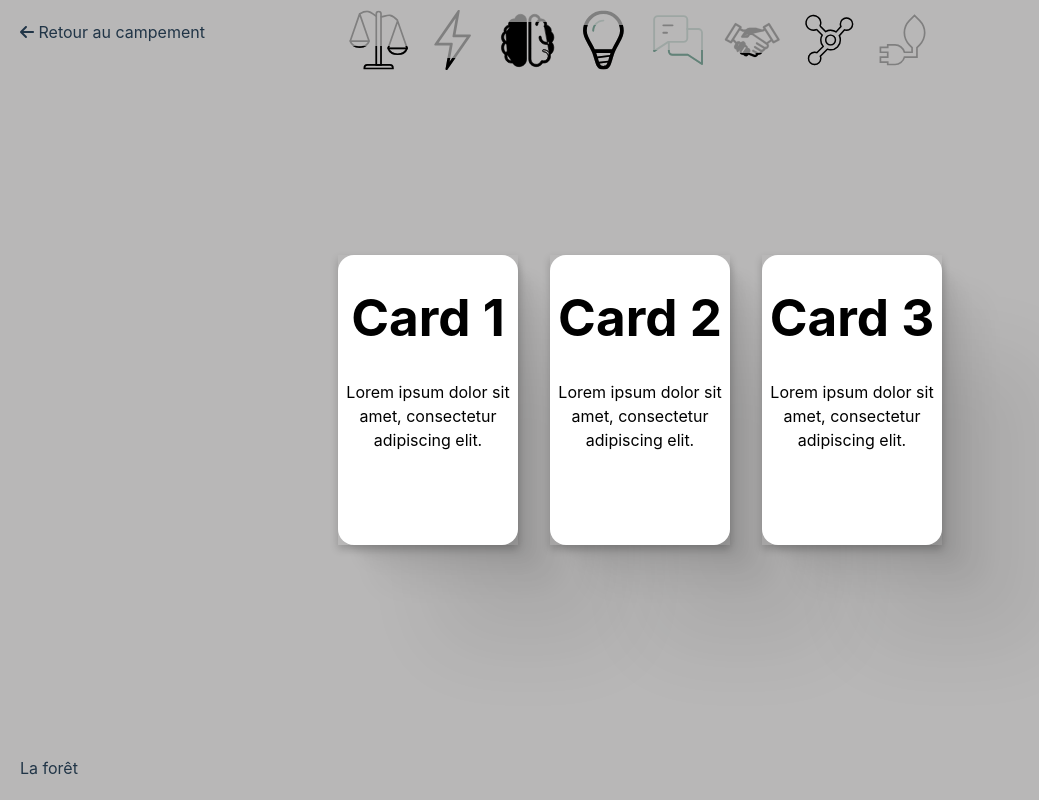
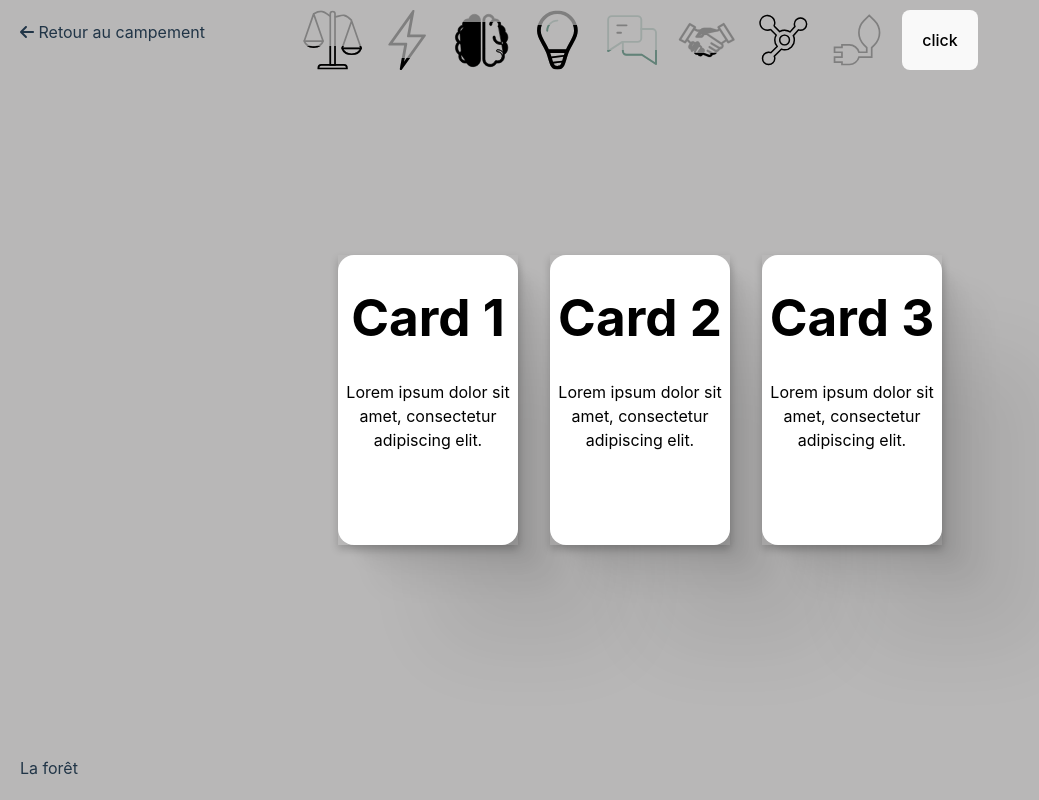
Before and after one commit to emilevl/projint-mini-jeux-durabilia, a Vue app: page / in a window 1280 px wide. Shown: the whole page, without its empty margins (0-1039 px from the left). Built offline with nearby package versions, Linux system fonts and the light colour scheme.

Commit message:
Test anim for ressources

```diff
--- a/src/components/TheInterface.vue
+++ b/src/components/TheInterface.vue
@@ -1,4 +1,5 @@
 <script setup>
+import { ref } from 'vue';
 /* import the fontawesome core */
 import { library } from '@fortawesome/fontawesome-svg-core'
 /* import font awesome icon component */
@@ -12,7 +13,7 @@ library.add(faArrowLeft)
 
 
 //Les noms et les niveaux pour chaque ressources (Les niveaux sont en pourcents)
-const RESSOURCES_NAMES = [
+let RESSOURCES_NAMES = ref([
   { name: 'balance', level: 40 },
   { name: 'bolt', level: 20 },
   { name: 'brain', level: 80 },
@@ -21,7 +22,12 @@ const RESSOURCES_NAMES = [
   { name: 'handshake', level: 29 },
   { name: 'network', level: 100 },
   { name: 'sober', level: 0 }
-]
+])
+function testAnim(){ //Test for the level diffence
+  RESSOURCES_NAMES.value[1].level = 90
+  console.log(RESSOURCES_NAMES.value[1].level)
+
+}
 
 </script>
 
@@ -32,6 +38,7 @@ const RESSOURCES_NAMES = [
       <div class="bottom-text">La forêt</div>
       <div id="ressources">
         <ressource v-for="name of RESSOURCES_NAMES" :name="name.name" :level="name.level" size="60px"></ressource>
+        <button @click="testAnim()">click</button>
       </div>
 
       <div id="cards">
--- a/src/components/ressource.vue
+++ b/src/components/ressource.vue
@@ -7,9 +7,8 @@ const props = defineProps({
     size: String
 })
 const url = `src/assets/icons/${props.name}.svg`
-let levelUpdate = ref(props.level)
 
-let percentToPX = computed(() => (parseInt(levelUpdate.value) / 100) * parseInt(props.size))
+let percentToPX = computed(() => (parseInt(props.level) / 100) * parseInt(props.size))
 let sizeLevel = computed(() => `${percentToPX.value}px`) //Taille de remplissage de l'icon de la ressource
 let translate = computed(() => `${parseInt(props.size) - percentToPX.value}px`) //Remplissage commençant du bas
 
```
